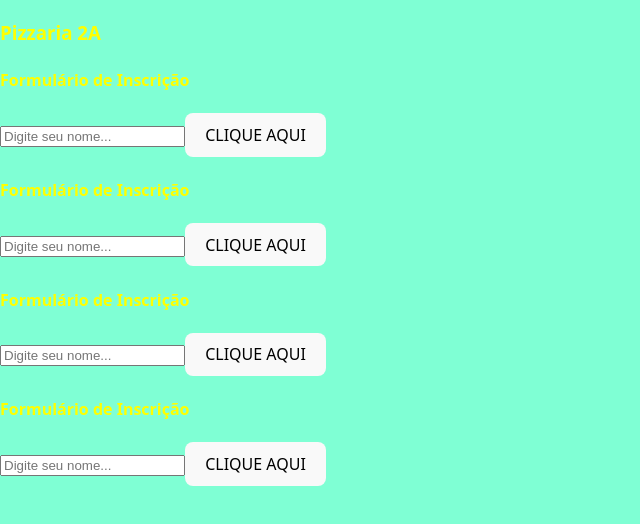
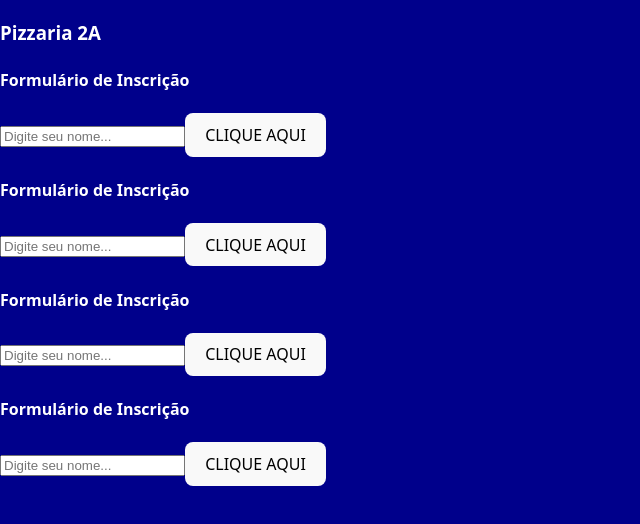
Before and after one commit to dvsxnz/pizzaria2a2025, a React (Vite) app: page / in a window 1280 px wide. Shown: the top 524 px of the page, without its empty margins (0-640 px from the left). Built offline with nearby package versions, Linux system fonts and the light colour scheme.

Commit message:
vercel alterações

```diff
--- a/src/index.css
+++ b/src/index.css
@@ -28,8 +28,8 @@ body {
   place-items: start;
   min-width: 320px;
   min-height: 100vh;
-  background-color: aquamarine;
-  color: yellow;
+  background-color: darkblue;
+  color: white;
 }
 
 h1 {
```
